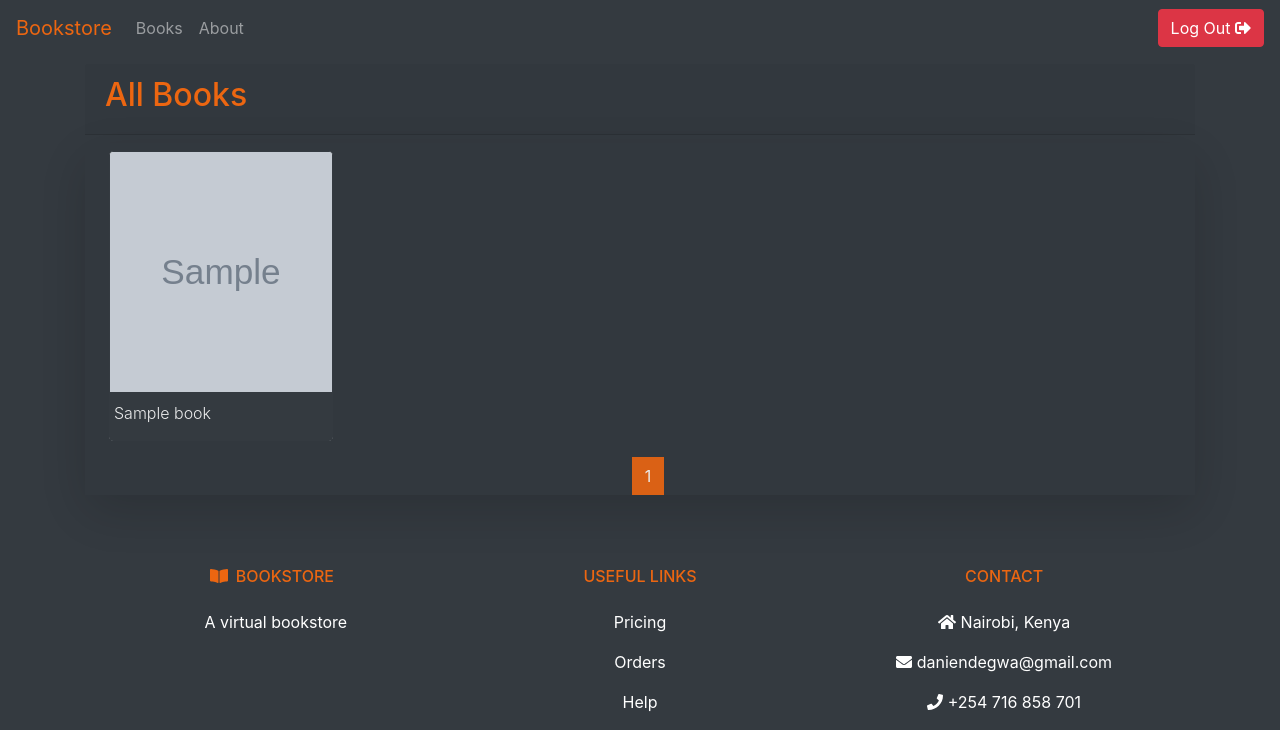
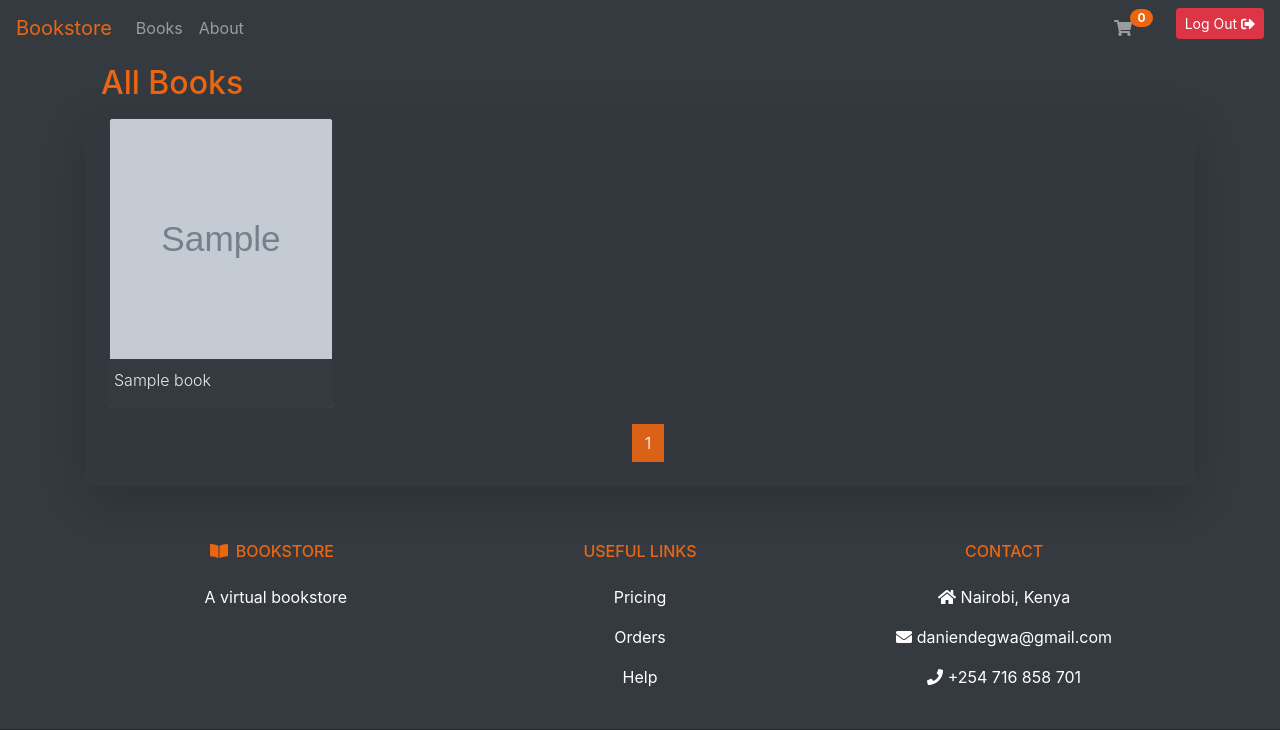
Before and after one commit to kbgro/bookstore, a Django app: page /books/ in a window 1280 px wide. Shown: the top 730 px of the page. Run offline with Django 3.2, Linux system fonts and the light colour scheme; a user stored in the database is signed in; tables that the repository leaves empty hold one stand-in row (values such as "Sample post"); grey boxes marked "Sample" are stand-in pictures; some libraries are stand-ins or nearby versions.

Commit message:
implement shopping cart
add product to cart

```diff
--- a/static/css/base.css
+++ b/static/css/base.css
@@ -11,6 +11,12 @@
 
 .text-color-brand {
   color: var(--main) !important;
+}
+
+.bg-color-brand {
+  font-size: .2rem;
+  color: white !important;
+  background-color: var(--main) !important;
 }
 
 .bg-brand {
@@ -28,7 +34,7 @@
   opacity: .9;
 }
 
-.special-card .btn, .page-item.active, .page-item.active > .page-link {
+.special-card .btn, .page-item.active, .page-item.active > .page-link, .btn-product {
   background-color: var(--main) !important;
   border-color: var(--main) !important;
 }
@@ -38,10 +44,6 @@
   border-color: var(--main-dark);
 }
 
-.special-card .btn:hover {
-  background-color: var(--main-dark) !important;
-  border-color: var(--main-dark);
-}
 
 .books-div {
   display: grid;
@@ -82,3 +84,28 @@
   margin-left: 4px;
   color: white;
 }
+
+.book-cart {
+  color: var(--main) !important;
+}
+
+.counter.counter-lg {
+  position: relative;
+  top: -12px !important;
+  left: -6px !important;
+}
+
+.sec {
+  position: relative;
+  /*right: -13px;*/
+  /*top: -22px;*/
+}
+
+#cart-dropdown-items .col-6, #cart-dropdown-items .btn {
+  font-size: small;
+}
+
+
+.dropdown-menu {
+  width: 316px !important;
+}
--- a/static/css/footer.css
+++ b/static/css/footer.css
@@ -3,7 +3,7 @@
   background-color: #343a40 !important;
 }
 
-#footer .fa .fas {
+#footer .fa {
   color: #ec6611 !important;
 }
 
--- a/static/js/base.js
+++ b/static/js/base.js
@@ -1,4 +1,51 @@
-function setImage () {
-      document.body.style.backgroundImage='../images/back.jpeg';
-      console.log("ready!");
- }
+import cart from "./spa.js";
+
+function process_product_form(productForm) {
+  return {
+    id: productForm.currentTarget[0].value,
+    price: Number(productForm.currentTarget[1].value),
+    title: productForm.currentTarget[2].value,
+  };
+}
+
+function truncateChars(value, length) {
+  return value.substring(0, length) + "...";
+}
+
+function addToCart(cart, product) {
+  let pc = $("<div>", {"class": "d-flex justify-content-between align-items-center mb-1 dropdown-item dropdown-cart-item"})
+
+  let col1 = $("<div>", {"class": "cart-col"});
+  col1.html(truncateChars(product.title, 19));
+  let col2_div = $("<div>")
+  let col2 = $("<div>", {"class": "cart-col"});
+  let col2_btn = $("<button>", {"class": "btn btn-primary btn-sm btn-product"});
+  let col2_rm_btn = $("<button>", {"class": "btn btn-primary btn-sm btn-danger mx-1"});
+  col2_rm_btn.append($("<i>", {"class": "fas fa-trash-alt"}))
+  col2_btn.html(`$ ${product.price}`);
+  col2.append(col2_btn);
+  col2.append(col2_rm_btn);
+
+  pc.append(col1);
+  pc.append(col2);
+
+  $("#cart-total-amount").html(`$ ${cart.total()}`);
+
+  $("#cart-dropdown-items").append(pc);
+
+}
+
+$(function () {
+    let form_class = ".product-book-add-cart-form";
+    $(form_class).click(function (e) {
+      e.preventDefault();
+      let product = process_product_form(e);
+      let added = cart.add(product)
+      if (added) {
+        addToCart(cart, product);
+      }
+      console.log(product)
+      console.log("Total: ", cart.total());
+    })
+  }
+)
--- a/templates/_base.html
+++ b/templates/_base.html
@@ -37,6 +37,11 @@
           crossorigin="anonymous"></script>
   <script src="https://cdnjs.cloudflare.com/ajax/libs/font-awesome/5.15.4/js/all.min.js"></script>
 
+  <script type="module" src="{% static 'js/base.js' %}"></script>
+  <script>
+
+  </script>
+
 {% endblock javascript %}
 </body>
 </html>
--- a/templates/_nav.html
+++ b/templates/_nav.html
@@ -15,17 +15,68 @@
       <li class="nav-item">
         <a class="nav-link" href="{% url 'about' %}">About</a>
       </li>
-{#      <form class="form-inline mt-2 mt-md-0 ml-2" action="{% url 'search_results' %}" method="get">#}
-{#        <input name="q" class="form-control mr-sm-2" type="text" placeholder="Search" aria-label="Search">#}
-{#      </form>#}
+      {#      <form class="form-inline mt-2 mt-md-0 ml-2" action="{% url 'search_results' %}" method="get">#}
+      {#        <input name="q" class="form-control mr-sm-2" type="text" placeholder="Search" aria-label="Search">#}
+      {#      </form>#}
     </ul>
     <ul class="navbar-nav">
       {% if user.is_authenticated %}
+        <li class="nav-item dropdown">
+          <a class="nav-link" href="#" id="navbarDropdown" role="button" data-toggle="dropdown" aria-haspopup="true"
+             aria-expanded="false">
+            <i class="fas fa-shopping-cart fa-1x"></i>
+            <span
+              id="cart-items"
+              class="badge badge-pill bg-color-brand font-weight-bolder counter counter-lg"
+            >0</span>&nbsp;&nbsp;
+          </a>
+          <div class="dropdown-menu dropdown-menu-right" aria-labelledby="navbarDropdown">
+            <div id="cart-dropdown-items"></div>
+            {#            <div class="d-flex justify-content-between align-items-center mb-1 dropdown-item">#}
+            {#              <div class="cart-col">The Widow</div>#}
+            {#              <div class="cart-col">#}
+            {#                <button class="btn btn-primary btn-sm btn-product">$ 11.25</button>#}
+            {#              </div>#}
+            {#            </div>#}
+
+            <div class="dropdown-divider"></div>
+            <div class="d-flex justify-content-between align-items-center mb-1 dropdown-item">
+              <div class="cart-col font-weight-bolder">Total</div>
+              <div class="cart-col">
+                <button id="cart-total-amount" class="btn btn-primary btn-sm font-weight-bolder btn-product">$ 0
+                </button>
+              </div>
+            </div>
+            <div class="dropdown-divider"></div>
+
+            <a class="dropdown-item" href="#">
+              <div class="d-flex justify-content-between align-items-center mb-1">
+                <div class="cart-col">
+                  <button class="btn btn-primary btn-sm font-weight-bolder btn-danger">
+                    Clear Cart <i class="fas fa-trash-alt"></i>
+                  </button>
+                </div>
+                <div class="cart-col">
+                  <button class="btn btn-primary btn-sm font-weight-bolder btn-success">Place Order</button>
+                </div>
+              </div>
+            </a>
+          </div>
+        </li>
+        {#        <li class="nav-item">#}
+        {#          <a class="nav-link px-2 pr-4 book-cart sec" href="#!">#}
+        {#            <i class="fas fa-shopping-cart fa-1x"></i>#}
+        {#            <span#}
+        {#              id="cart-items"#}
+        {#              class="badge badge-pill bg-color-brand font-weight-bolder counter counter-lg"#}
+        {#            >0</span>&nbsp;&nbsp;#}
+        {#          </a>#}
+        {#        </li>#}
         <li class="nav-item">
           <form method="post" action="{% url 'account_logout' %}">
             {% csrf_token %}
             {{ form|crispy }}
-            <button class="btn btn-danger" type="submit">Log Out <i class="fa fa-sign-out-alt"></i></button>
+            <button class="btn btn-danger btn-sm" type="submit">Log Out <i class="fa fa-sign-out-alt"></i></button>
           </form>
         </li>
       {% endif %}
--- a/templates/books/book_list.html
+++ b/templates/books/book_list.html
@@ -5,16 +5,14 @@
 {% block title %}Books{% endblock title %}
 
 {% block content %}
-  <div class="my-2">
-    <div class="card-header text-color-brand "><h2>All Books</h2></div>
-  </div>
-{#  {% if not perms.books.special_status %}#}
-{#    <a href="{% url 'orders' %}" class="btn btn-success mb-1">Purchase All Books</a>#}
-{#  {% endif %}#}
-  <div class="special-card shadow-lg pl-3">
+  <div class="my-2 pl-3"><h2 class="text-color-brand">All Books</h2></div>
+  {#  {% if not perms.books.special_status %}#}
+  {#    <a href="{% url 'orders' %}" class="btn btn-success mb-1">Purchase All Books</a>#}
+  {#  {% endif %}#}
+  <div class="special-card shadow-lg pl-3 pb-2">
     <div class="books-div mb-2">
       {% for book in book_list %}
-        <div class="card m-2" style="width: 14rem; border-color: #343a40">
+        <div class="book-product card m-2" style="width: 14rem; border-color: #343a40">
           {#          <div class="" style="border: 2px grey solid; height: 32vh">#}
           {% if  book.image_url %}
             <img class="bookcover card-img-top img-fluid" src="{{ book.image_url }}" alt="{{ book.title }}">
@@ -28,12 +26,22 @@
           <div class="card-book-body py-2">
             {% if not perms.books.special_status %}
               <div class="d-flex justify-content-between">
-              <h6 class="card-book-title"><a class="auth-links">{{ book.title|truncatechars:15 }}</a></h6>
-              <a href="{% url 'orders' %}" class="btn btn-primary btn-sm mr-2 font-weight-light">$ {{ book.price }}</a>
+                <h6 class="card-book-title"><a class="auth-links">{{ book.title|truncatechars:15 }}</a></h6>
+                {#                <a href="{% url 'orders' %}"#}
+                {#                   class="btn btn-primary btn-sm mr-2 font-weight-light">$ {{ book.price }}</a>#}
+                <form action="" class="product-book-add-cart-form" method="post">
+                  <input type="hidden" name="id" value="{{ book.id }}">
+                  <input type="hidden" name="price" value="{{ book.price }}">
+                  <input type="hidden" name="title" value="{{ book.title }}">
+                  <button type="submit" class="btn btn-primary btn-sm mr-2 font-weight-light">
+                    $ {{ book.price }}
+                  </button>
+                </form>
               </div>
             {% else %}
               <h6 class="card-book-title">
-                <a class="auth-links font-weight-light" href="{{ book.get_absolute_url }}">{{ book.title|truncatechars:24 }}</a>
+                <a class="auth-links font-weight-light"
+                   href="{{ book.get_absolute_url }}">{{ book.title|truncatechars:24 }}</a>
               </h6>
             {% endif %}
           </div>
```
Also changed, not shown: 1 other file.
